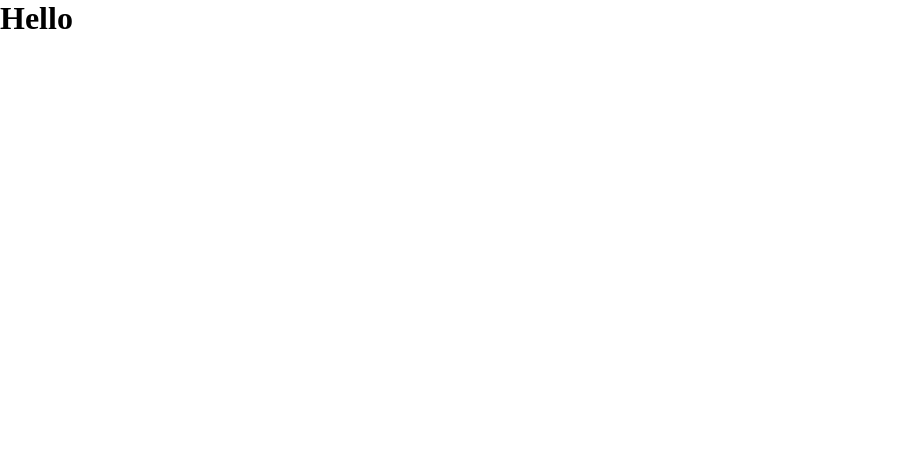
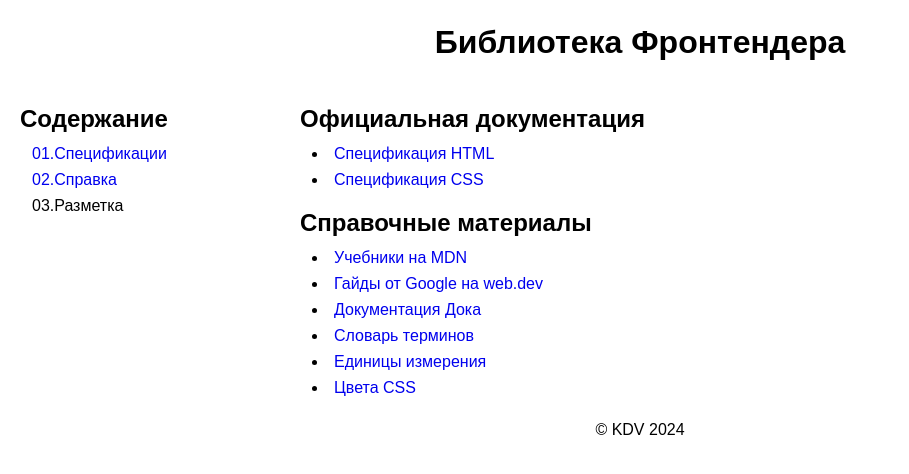
Before and after one commit to dkovalenko174/dev-library, a website: page index.html in a window 1280 px wide. Shown: the whole page, without its empty margins (0-909 px from the left). Drawn offline with Linux system fonts and the light colour scheme.

Commit message:
Added Specifications and Help

```diff
--- a/index.html
+++ b/index.html
@@ -7,6 +7,81 @@
     <title>Document</title>
   </head>
   <body>
-    <h1>Hello</h1>
+    <header>
+      <div class="container"><h1>Библиотека Фронтендера</h1></div>
+    </header>
+    <main>
+      <div class="container">
+        <div class="contents">
+          <h2>Содержание</h2>
+          <ul>
+            <li><a href="#specifications"> 01.Спецификации </a></li>
+            <li><a href="#help-docs">02.Справка</a></li>
+            <li><a>03.Разметка</a></li>
+          </ul>
+        </div>
+        <div class="content">
+          <div class="content-block">
+            <h2 id="specifications">Официальная документация</h2>
+            <ul class="links-content">
+              <li>
+                <a
+                  href="https://html.spec.whatwg.org/multipage/"
+                  target="_blank"
+                  >Спецификация HTML</a
+                >
+              </li>
+              <li>
+                <a href="https://www.w3.org/TR/CSS/" target="_blank"
+                  >Спецификация CSS</a
+                >
+              </li>
+            </ul>
+          </div>
+          <div class="content-block">
+            <h2 id="help-docs">Справочные материалы</h2>
+            <ul class="links-content">
+              <li>
+                <a
+                  href="https://developer.mozilla.org/ru/docs/Learn"
+                  target="_blank"
+                  >Учебники на MDN</a
+                >
+              </li>
+              <li>
+                <a href="https://web.dev/learn/" target="_blank"
+                  >Гайды от Google на web.dev</a
+                >
+              </li>
+              <li>
+                <a href="https://doka.guide/" target="_blank"
+                  >Документация Дока</a
+                >
+              </li>
+              <li>
+                <a
+                  href="https://github.com/web-standards-ru/dictionary/blob/main/dictionary.md"
+                  target="_blank"
+                  >Словарь терминов</a
+                >
+              </li>
+              <li>
+                <a href="https://learn.javascript.ru/css-units" target="_blank"
+                  >Единицы измерения</a
+                >
+              </li>
+              <li>
+                <a href="http://css.yoksel.ru/tsveta/" target="_blank"
+                  >Цвета CSS</a
+                >
+              </li>
+            </ul>
+          </div>
+        </div>
+      </div>
+    </main>
+    <footer>
+      <div>© KDV 2024</div>
+    </footer>
   </body>
 </html>
--- a/styles/style.css
+++ b/styles/style.css
@@ -3,3 +3,68 @@
   padding: 0;
   box-sizing: border-box;
 }
+
+body {
+  font-family: sans-serif;
+  display: flex;
+  flex-direction: column;
+  justify-content: space-between;
+}
+
+header {
+  margin: 24px 0;
+}
+
+main {
+  flex: 1;
+}
+
+footer {
+  margin: 0 auto;
+  margin-top: 24px;
+}
+
+ul {
+  list-style: none;
+  margin-top: 12px;
+  padding-left: 12px;
+}
+
+li {
+  flex-wrap: wrap;
+}
+
+li:not(:first-child) {
+  margin-top: 8px;
+}
+
+a {
+  text-decoration: none;
+}
+
+.container {
+  display: flex;
+  justify-content: center;
+  align-items: flex-start;
+}
+.contents {
+  width: 300px;
+  display: flex;
+  flex-direction: column;
+  text-align: left;
+  padding: 20px;
+}
+.content {
+  display: flex;
+  flex-direction: column;
+  flex: 1;
+  height: 100%;
+}
+
+.content-block {
+  margin-top: 20px;
+}
+
+.links-content {
+  list-style: inside;
+}
```
